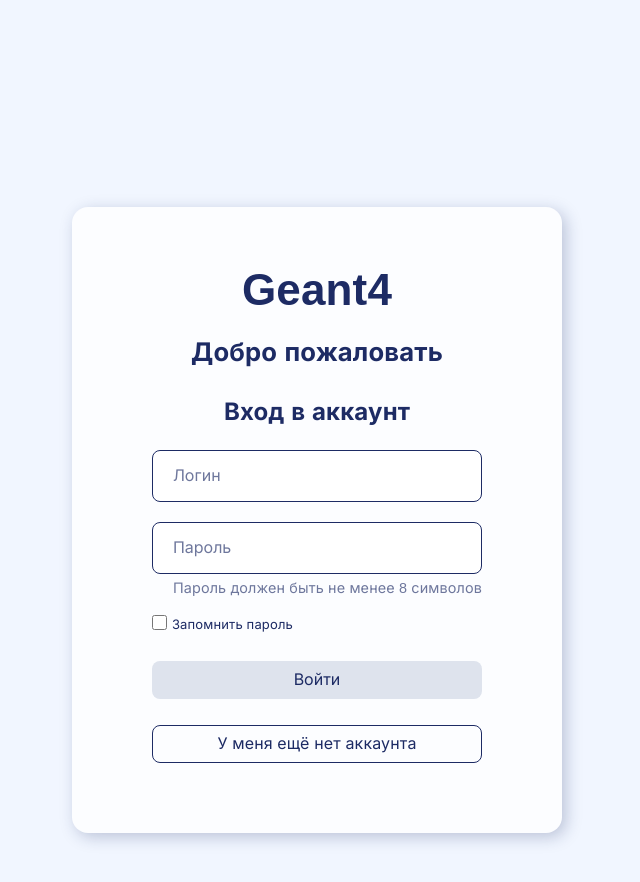
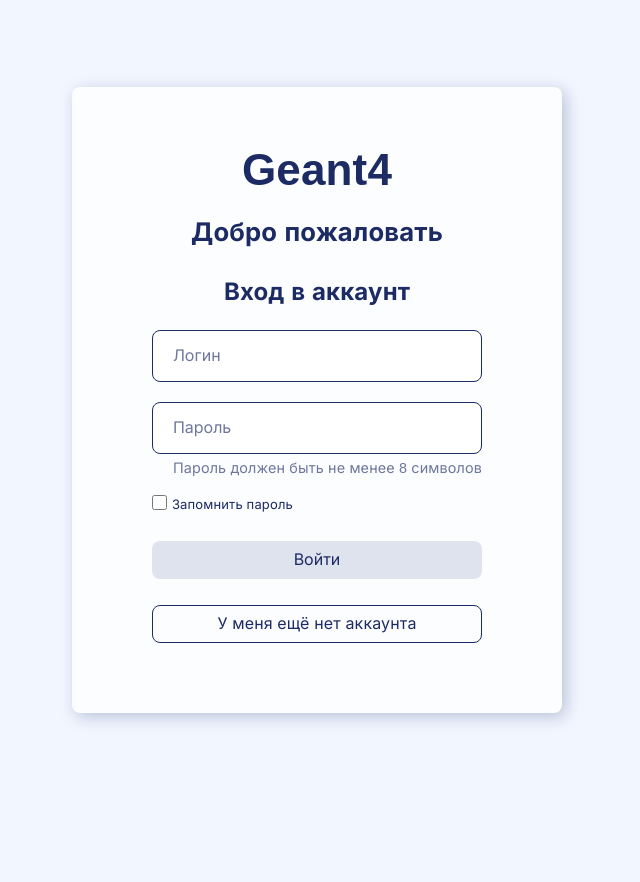
Before and after one commit to AlekseySimonov/Geant4_frontend_service, a React app: page /auth/login in a window 1280 px wide. Shown: the top 882 px of the page, without its empty margins (323-963 px from the left). After the commit the page ends 800 px from the top, so only its background shows below. Built offline with nearby package versions, Linux system fonts and the light colour scheme; no server answers.

Commit message:
Hotfix: Auth ui

```diff
--- a/src/features/auth/ui/_authForm.module.scss
+++ b/src/features/auth/ui/_authForm.module.scss
@@ -8,6 +8,7 @@
 	flex-direction: column;
 	gap: 16px;
 	width: 100%;
+	min-width: 330px;
 	@media (max-width:550px) {
 		.form{
 			width: 400px;
--- a/src/pages/authPage/ui/AuthPage.tsx
+++ b/src/pages/authPage/ui/AuthPage.tsx
@@ -4,14 +4,14 @@ import backgroundImg from '@/shared/ui/assets/authBackground.jpg'
 import { Loader } from '@/shared'
 import { useSelector } from 'react-redux'
 import { RootState } from '@/app/store'
+import { Container } from '@mui/material'
 
 const AuthPage: React.FC = () => {
 
 	const { isLoading} = useSelector((state: RootState) => state.mutationStatus)
 
 	return (
-		<div className={styles.container} data-testid = 'authPage'>
-			{/* <img className={styles.container__background} src={backgroundImg} alt="" /> */}
+		<div className={styles.container}>
 			<div className={styles.container__content}>
 				<div className={styles.container__content_header}>
 					<span>Geant4</span>
@@ -21,6 +21,7 @@ const AuthPage: React.FC = () => {
 				{isLoading && <Loader /> }
 			</div>
 		</div>
+
 	)
 }
 
--- a/src/pages/authPage/ui/_authpage.module.scss
+++ b/src/pages/authPage/ui/_authpage.module.scss
@@ -1,13 +1,11 @@
 .container{
+	width: 100%;
+	height: 100vh;
 	display: flex;
 	justify-content: center;
 	align-items: center;
-	z-index: 1;
-	height: 100%;
+	overflow-x: hidden;
 	background-color: var(--mui-palette-background-default);
-	@media (max-height: 900px){
-		margin-top: 120px;
-	}
 	&__background{
 		position: absolute;
 		inset: 0;
@@ -23,9 +21,8 @@
 		padding-top: 50px;
 		padding-bottom: 70px;
 		padding-inline: 80px;
-		margin-block: 40px;
-		height: max-content;
-		border-radius: 16px;
+		margin: auto;
+		border-radius: 8px;
 		background: var(--mui-palette-background-paper);
 		box-shadow: var(--mui-shadows-1);
 		&_header{
```
